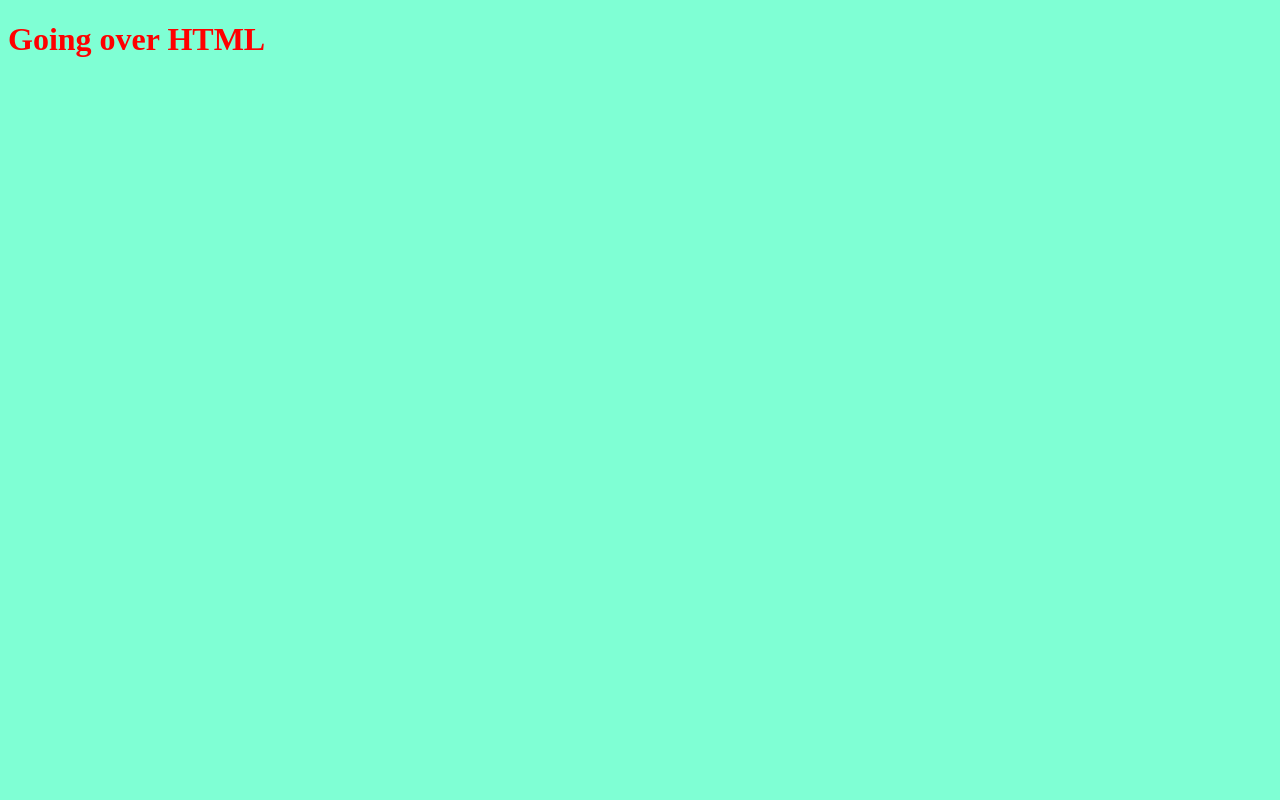
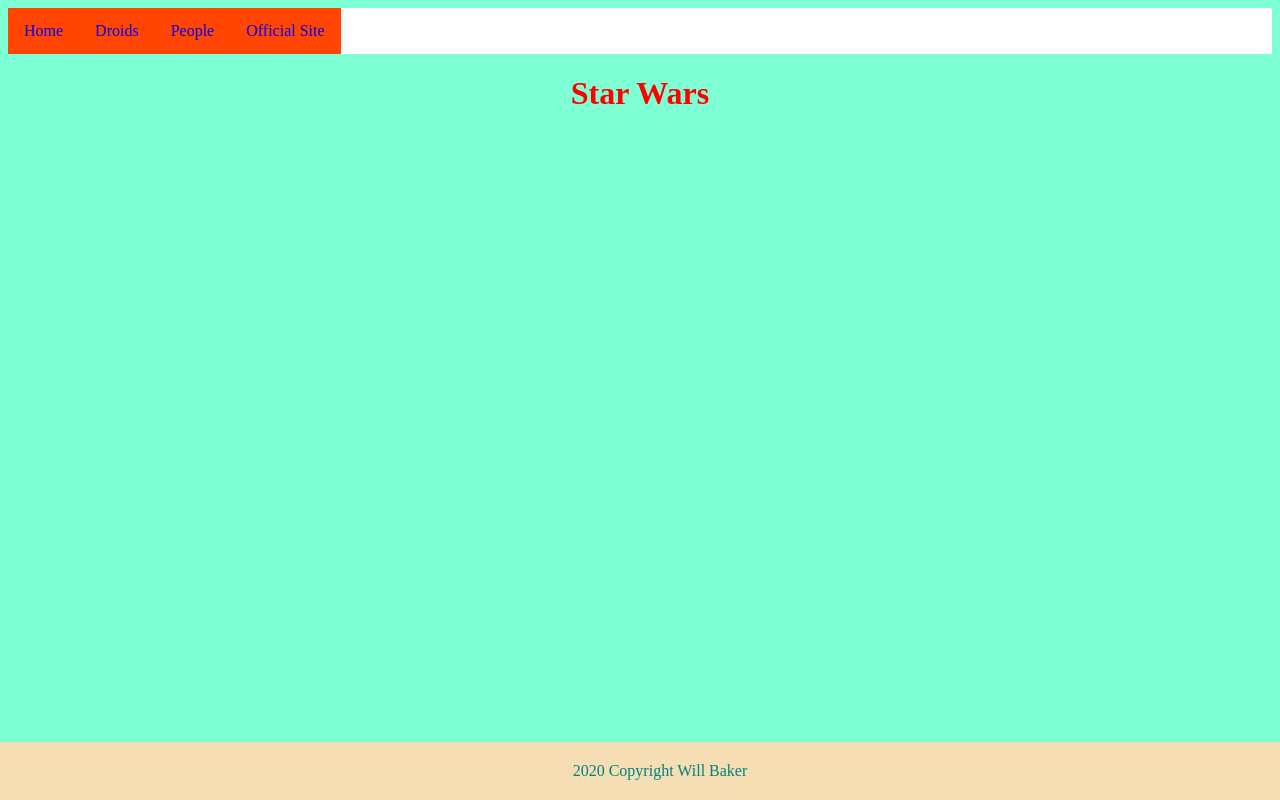
Before and after one commit to tonfaman23/HTML101, a plain HTML site: page index.html in a window 1280 px wide. Drawn offline with Linux system fonts and the light colour scheme.

Commit message:
Added HTMLs and modded CSS

```diff
--- a/index.html
+++ b/index.html
@@ -4,12 +4,32 @@
     <meta charset="UTF-8">
     <meta name="viewport" content="width=device-width, initial-scale=1.0">
     <meta http-equiv="X-UA-Compatible" content="ie-edge">
-    <title>HTML Overview and 101</title>
+    <title>HTML Overview and 101(Instructor's love for a so-so sci-fi franchise)</title>
     <link rel="stylesheet" href="./main.css">
 </head>
 <body>
-<h1>Going over HTML</h1>
+    <header>
+        <nav>
+            <ul>
+                <li>
+                    <a href="./index.html">Home</a>
+                </li>
+                <li>
+                    <a href="./droids.html">Droids</a>
+                </li>
+                <li>
+                    <a href="./people.html">People</a>
+                </li>
+                <li>
+                    <a href="https://www.starwars.com">Official Site</a>
+                </li>
+            </ul>
+        </nav>
+    </header>
+<h1>Star Wars</h1>
 
+
+<footer>2020 Copyright Will Baker</footer>
 <script src="main.js"></script>
 </body>
 </html>
--- a/main.css
+++ b/main.css
@@ -1,4 +1,43 @@
 body {
     background-color: aquamarine;
     color: red;
+    text-align: center;
+
+    min-height: 400px;
+    margin-bottom: 100px;
+    clear: both;
 }
+
+ul {
+    list-style-type: none;
+    margin: 0;
+    padding: 0;
+    overflow: hidden;
+    background-color: white;
+}
+
+li {
+    float: left;
+}
+
+li a{
+    display:block;
+    background-color: orangered;
+    text-align:center;
+    padding: 14px 16px;
+    text-decoration: none;
+}
+
+li a:hover{
+    background-color:blanchedalmond;
+}
+
+footer {
+    width: 100%;
+    position: fixed;
+    color: teal;
+    background-color: wheat;
+    padding: 20px;
+    left: 0;
+    bottom: 0;
+}
```
Also changed, not shown: droids.html (added, +2 -0 lines), people.html (added, +2 -0 lines).
